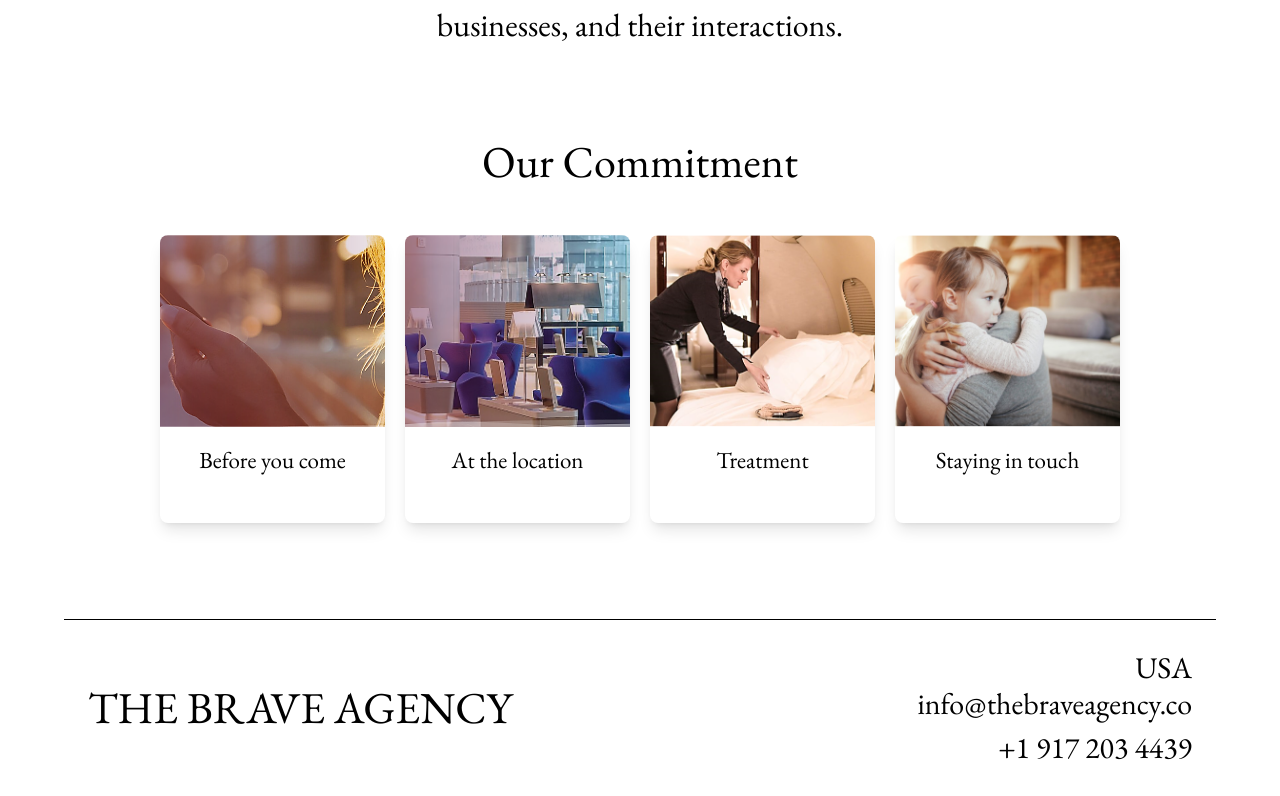
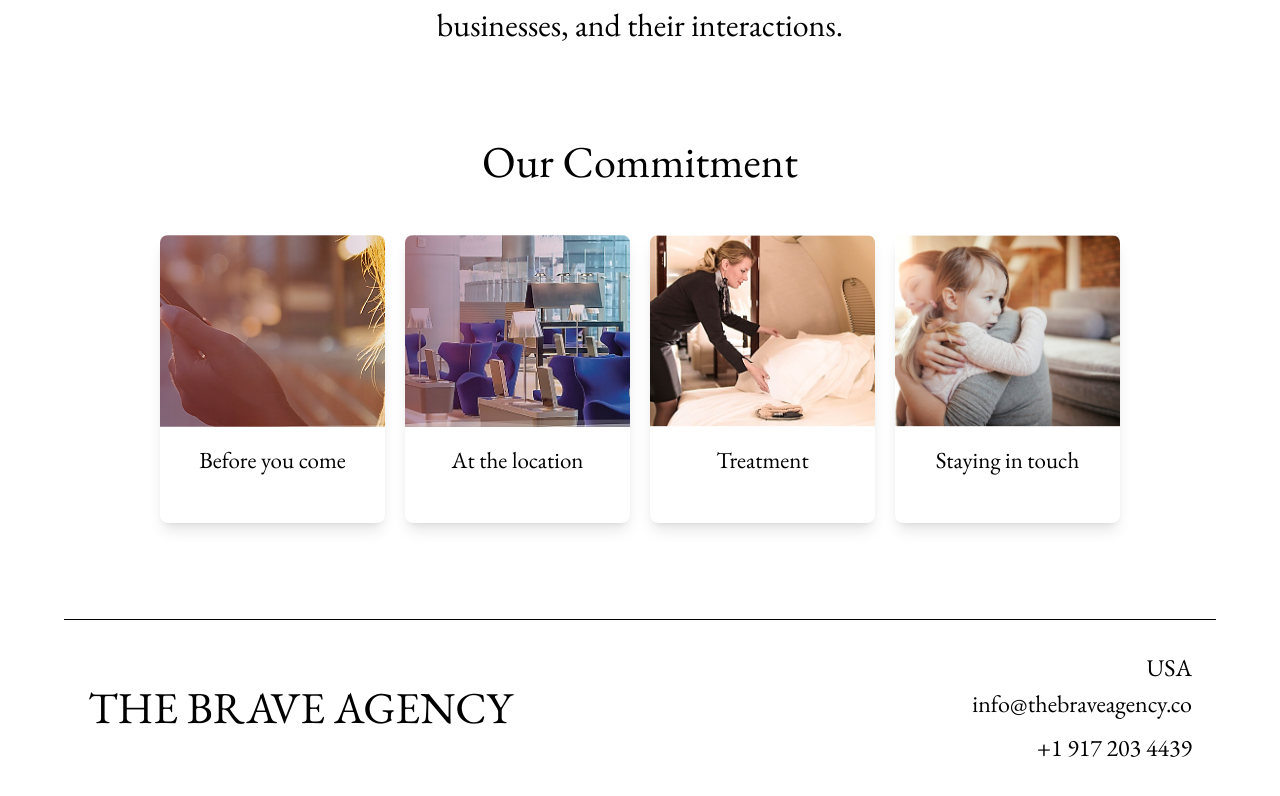
Before and after one commit to Hashaam-ejaz/braveWebsite, a Next.js app: page / in a window 1280 px wide. Shown: the part 4718-5514 px from the top of the page. Built offline with nearby package versions, Linux system fonts and the light colour scheme.

Commit message:
small text update

```diff
--- a/src/components/footer/page.tsx
+++ b/src/components/footer/page.tsx
@@ -20,10 +20,10 @@ const Footer = () => {
   return (
     <footer className="flex justify-center   items-center w-full">
       <div className=" border-t border-black rounded-b-lg px-4 md:px-6 py-8 flex flex-col md:flex-row justify-between items-center w-[90%]">
-        <div className=" text-[28.42px] lg:text-[44.15px] font-garamond font-thin lg:mr-20 text-center lg:whitespace-nowrap">
+        <div className="font-bold lg:font-normal text-[28.42px] lg:text-[44.15px] font-garamond lg:mr-20 text-center lg:whitespace-nowrap">
           THE BRAVE AGENCY
         </div>
-        <div className="lg:text-right mt-4 md:mt-0 text-muted-foreground space-y-1 font-garamond w-[90%] text-center md:text-right text-[22px] md:text-[26px] lg:text-[30px] leading-8 overflow-hidden">
+        <div className="lg:text-right  mt-4 md:mt-0 text-muted-foreground space-y-1 font-garamond w-[90%] text-center md:text-right text-[22px] md:text-[22px] lg:text-[24px] leading-8 overflow-hidden">
           <div>USA</div>
           <div className="truncate lg:pb-2">info@thebraveagency.co</div>
           <div>+1 917 203 4439</div>
```
